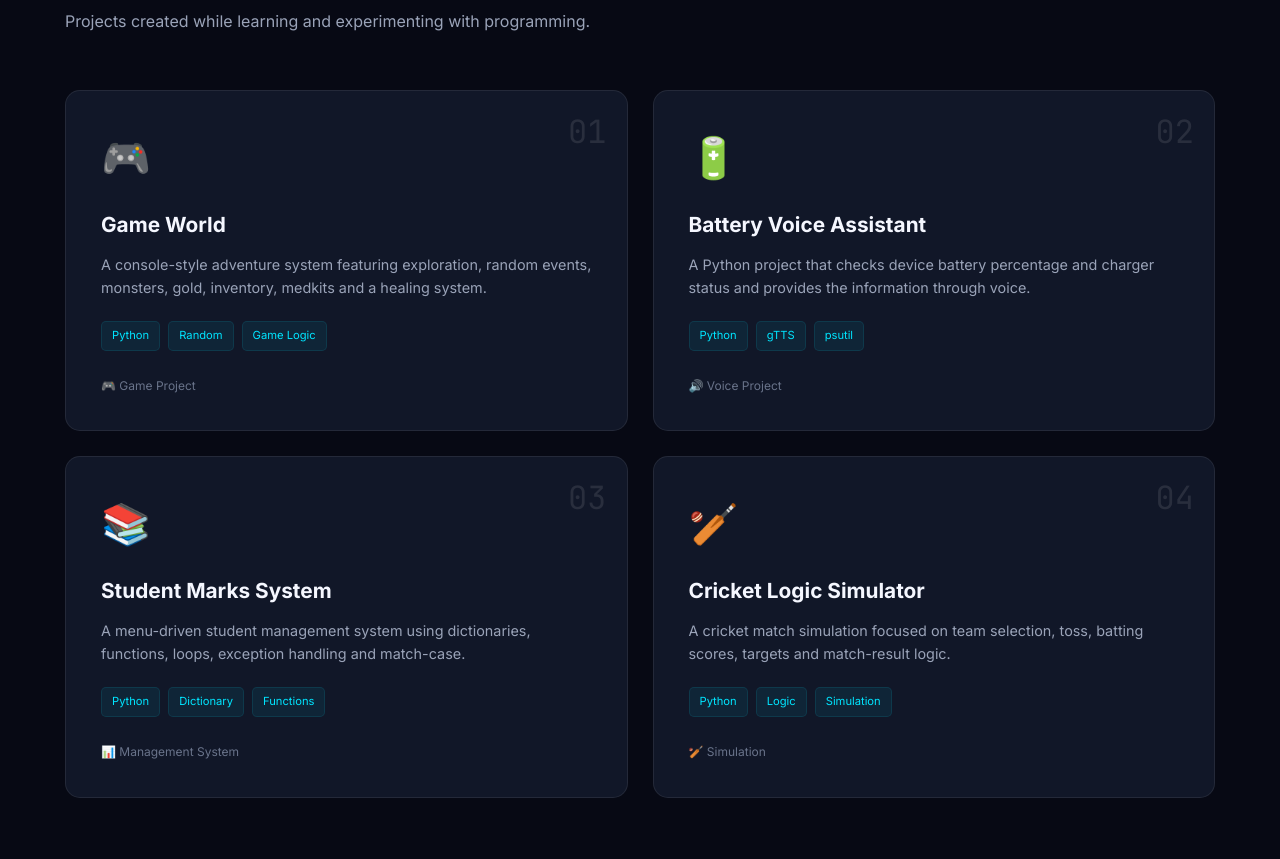
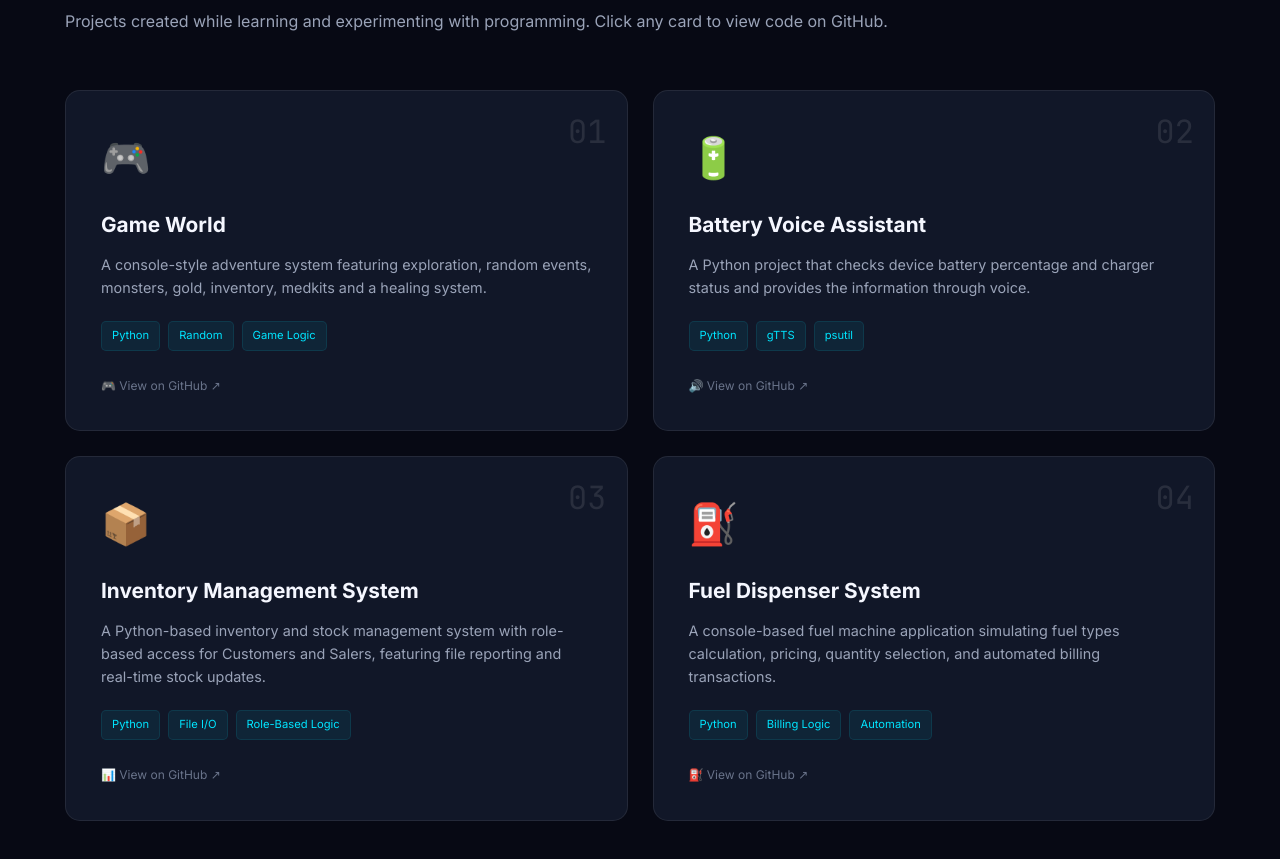
Before and after one commit to udaytyagi9319-create/html-css-js, a plain HTML site: page index.html in a window 1280 px wide. Shown: the part 2635-3494 px from the top of the page. Drawn offline with Linux system fonts and the light colour scheme; a script that the page names is missing.

Commit message:
Update index.html

```diff
--- a/index.html
+++ b/index.html
@@ -425,7 +425,7 @@
 
                     <p>
                         Projects created while learning and
-                        experimenting with programming.
+                        experimenting with programming. Click any card to view code on GitHub.
                     </p>
 
                 </div>
@@ -434,8 +434,9 @@
                 <div class="projects-grid">
 
 
-                    <!-- Project 1 -->
+                    <!-- Project 1: Game World -->
 
+                    <a href="https://github.com/udaytyagi9319-create" target="_blank" rel="noopener noreferrer" class="project-card-link">
                         <article class="project-card">
 
                             <div class="project-number">
@@ -467,16 +468,18 @@
                             <div class="project-footer">
 
                                 <span>
-                                🎮 Game Project
+                                    🎮 View on GitHub ↗
                                 </span>
 
                             </div>
 
                         </article>
+                    </a>
 
 
-                    <!-- Project 2 -->
+                    <!-- Project 2: Battery Voice Assistant -->
 
+                    <a href="https://github.com/udaytyagi9319-create" target="_blank" rel="noopener noreferrer" class="project-card-link">
                         <article class="project-card">
 
                             <div class="project-number">
@@ -508,16 +511,18 @@
                             <div class="project-footer">
 
                                 <span>
-                                🔊 Voice Project
+                                    🔊 View on GitHub ↗
                                 </span>
 
                             </div>
 
                         </article>
+                    </a>
 
 
-                    <!-- Project 3 -->
+                    <!-- Project 3: Inventory Management System -->
 
+                    <a href="https://github.com/udaytyagi9319-create" target="_blank" rel="noopener noreferrer" class="project-card-link">
                         <article class="project-card">
 
                             <div class="project-number">
@@ -525,40 +530,40 @@
                             </div>
 
                             <div class="project-icon">
-                            📚
+                                📦
                             </div>
 
                             <h3>
-                            Student Marks System
+                                Inventory Management System
                             </h3>
 
                             <p>
-                            A menu-driven student management system
-                            using dictionaries, functions, loops,
-                            exception handling and match-case.
+                                A Python-based inventory and stock management system with role-based access for Customers and Salers, featuring file reporting and real-time stock updates.
                             </p>
 
                             <div class="project-tags">
 
                                 <span>Python</span>
-                            <span>Dictionary</span>
-                            <span>Functions</span>
+                                <span>File I/O</span>
+                                <span>Role-Based Logic</span>
 
                             </div>
 
                             <div class="project-footer">
 
                                 <span>
-                                📊 Management System
+                                    📊 View on GitHub ↗
                                 </span>
 
                             </div>
 
                         </article>
+                    </a>
 
 
-                    <!-- Project 4 -->
+                    <!-- Project 4: Fuel Dispenser System -->
 
+                    <a href="https://github.com/udaytyagi9319-create" target="_blank" rel="noopener noreferrer" class="project-card-link">
                         <article class="project-card">
 
                             <div class="project-number">
@@ -566,36 +571,35 @@
                             </div>
 
                             <div class="project-icon">
-                            🏏
+                                ⛽
                             </div>
 
                             <h3>
-                            Cricket Logic Simulator
+                                Fuel Dispenser System
                             </h3>
 
                             <p>
-                            A cricket match simulation focused on
-                            team selection, toss, batting scores,
-                            targets and match-result logic.
+                                A console-based fuel machine application simulating fuel types calculation, pricing, quantity selection, and automated billing transactions.
                             </p>
 
                             <div class="project-tags">
 
                                 <span>Python</span>
-                            <span>Logic</span>
-                            <span>Simulation</span>
+                                <span>Billing Logic</span>
+                                <span>Automation</span>
 
                             </div>
 
                             <div class="project-footer">
 
                                 <span>
-                                🏏 Simulation
+                                    ⛽ View on GitHub ↗
                                 </span>
 
                             </div>
 
                         </article>
+                    </a>
 
 
                 </div>
```
Lines whose indentation alone changed are shown as unchanged.
